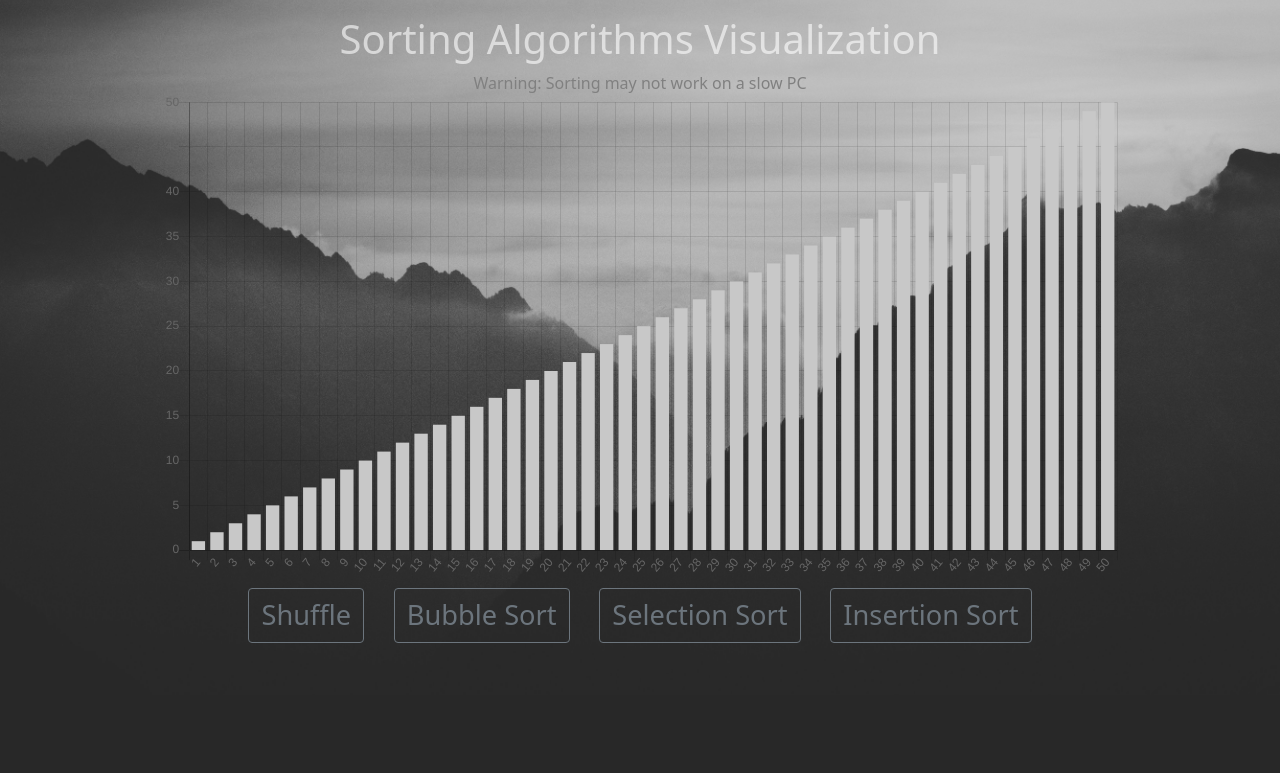
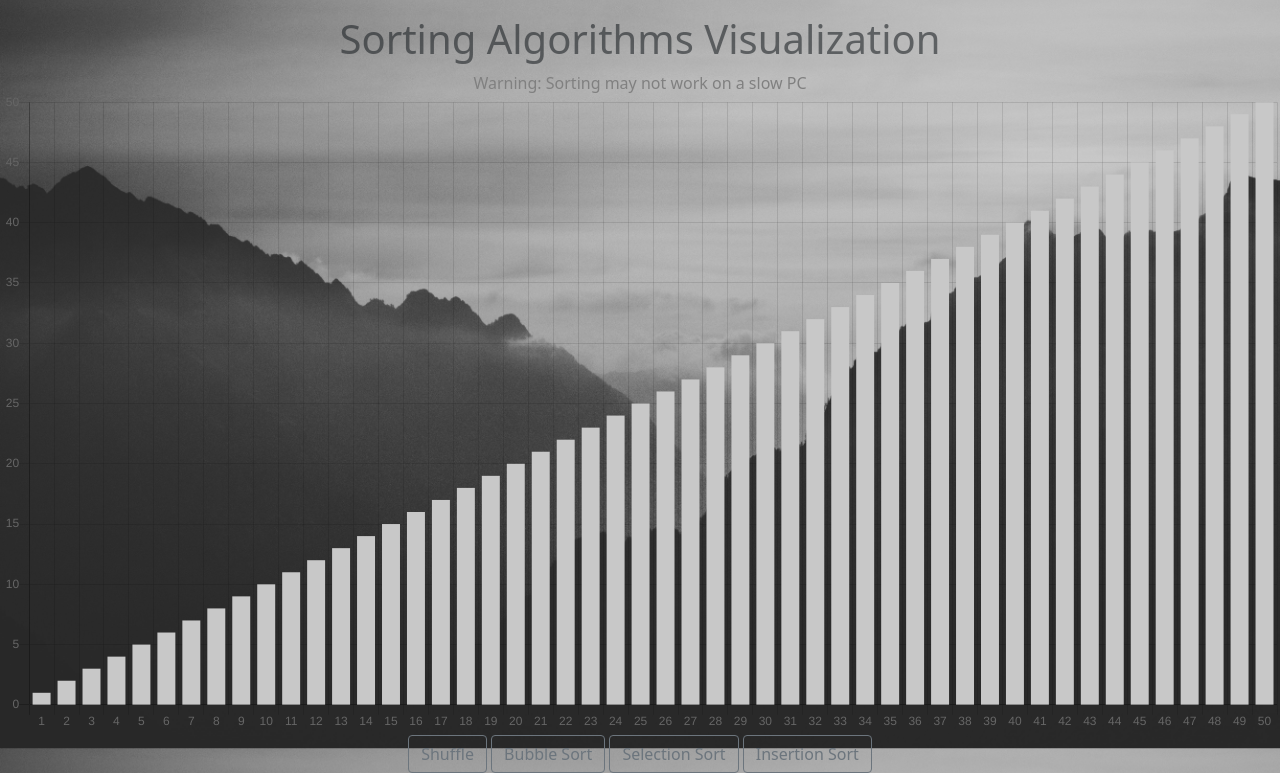
Before and after one commit to BekhruzSNiyazov/Visualization101, a Flask app: page /sorting in a window 1280 px wide. Shown: the part 105-878 px from the top of the page. Before the commit the page ends 748 px from the top, so only its background shows below. Run offline with Flask 2, Linux system fonts and the light colour scheme; some libraries are stand-ins or nearby versions.

Commit message:
updated sorting.html

```diff
--- a/src/templates/sorting.html
+++ b/src/templates/sorting.html
@@ -2,22 +2,20 @@
 {% block title %}Sorting Algorithms Visualization{% endblock %}
 {% block body %}
     <style>
-        button {
-            margin: 1%;
-        }
     </style>
     <script src="https://cdn.jsdelivr.net/npm/chart.js@2.8.0"></script>
-    <h1 style="color: white;">
+    <h1>
         <center>Sorting Algorithms Visualization</center>
     </h1>
     <center>
     <span class="muted">Warning: Sorting may not work on a slow PC</span>
-    <div id="container" class="chart-container" style="position: relative; height:75%; width:75%;">
+    <div id="container" class="chart-container">
         <canvas id="chart"></canvas>
     </div>
-    <button type="button" class="btn btn-outline-secondary" style="font-size: 1.7em;" onclick="shuffle();">Shuffle</button>
-    <button id="bubble" type="button" class="btn btn-outline-secondary" style="font-size: 1.7em;" onclick="bubbleSort();">Bubble Sort</button>
-    <button id="selection" type="button" class="btn btn-outline-secondary" style="font-size: 1.7em;" onclick="selectionSort();">Selection Sort</button>
-    <button id="insertion" type="button" class="btn btn-outline-secondary" style="font-size: 1.7em;" onclick="insertionSort();">Insertion Sort</button>
+    <button type="button" class="btn btn-outline-secondary" onclick="shuffle();">Shuffle</button>
+    <button id="bubble" type="button" class="btn btn-outline-secondary" onclick="bubbleSort();">Bubble Sort</button>
+    <button id="selection" type="button" class="btn btn-outline-secondary" onclick="selectionSort();">Selection Sort</button>
+    <button id="insertion" type="button" class="btn btn-outline-secondary" onclick="insertionSort();">Insertion Sort</button>
     <script src="{{url_for('static', filename='js/sorting.js')}}"></script>
+    <link rel="stylesheet" href="{{url_for('static', filename='css/sorting.css')}}">
 {% endblock %}
```
